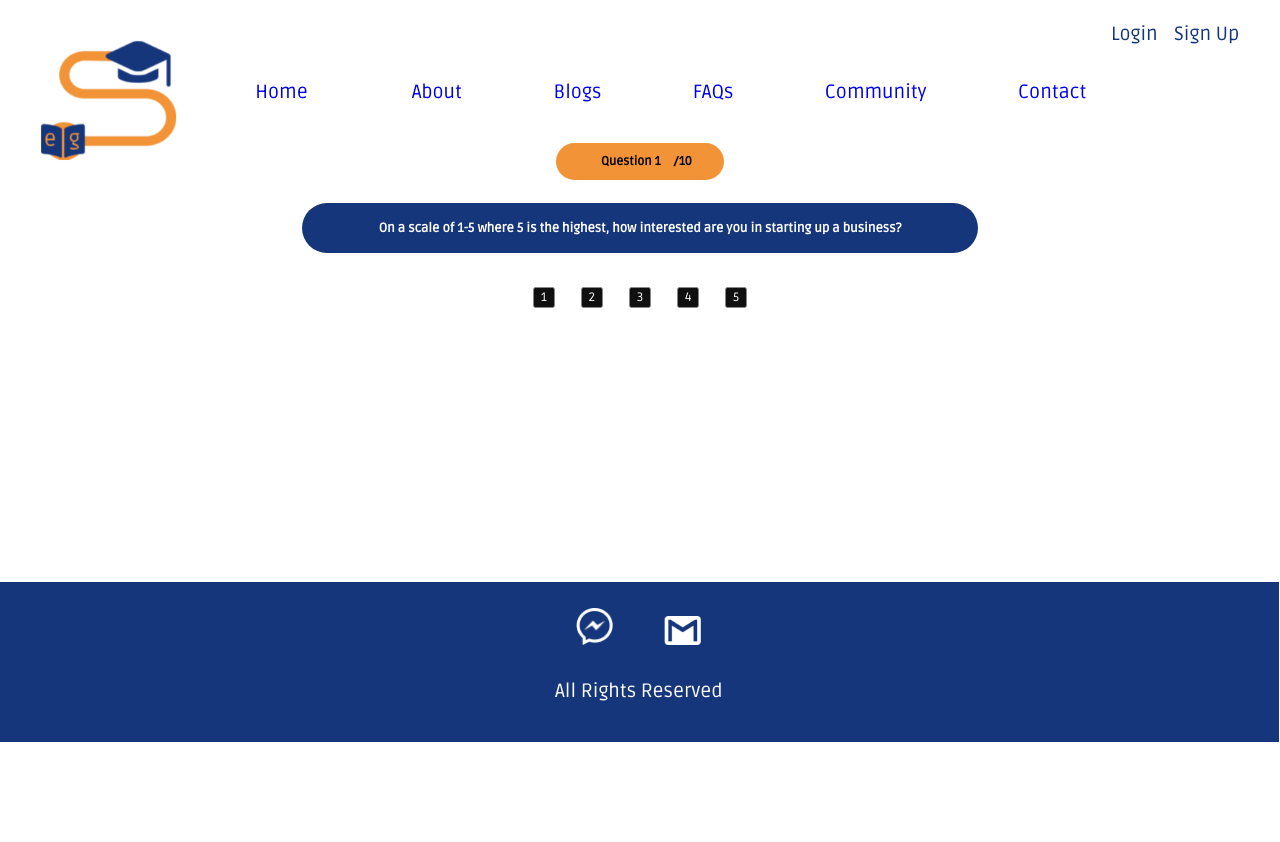
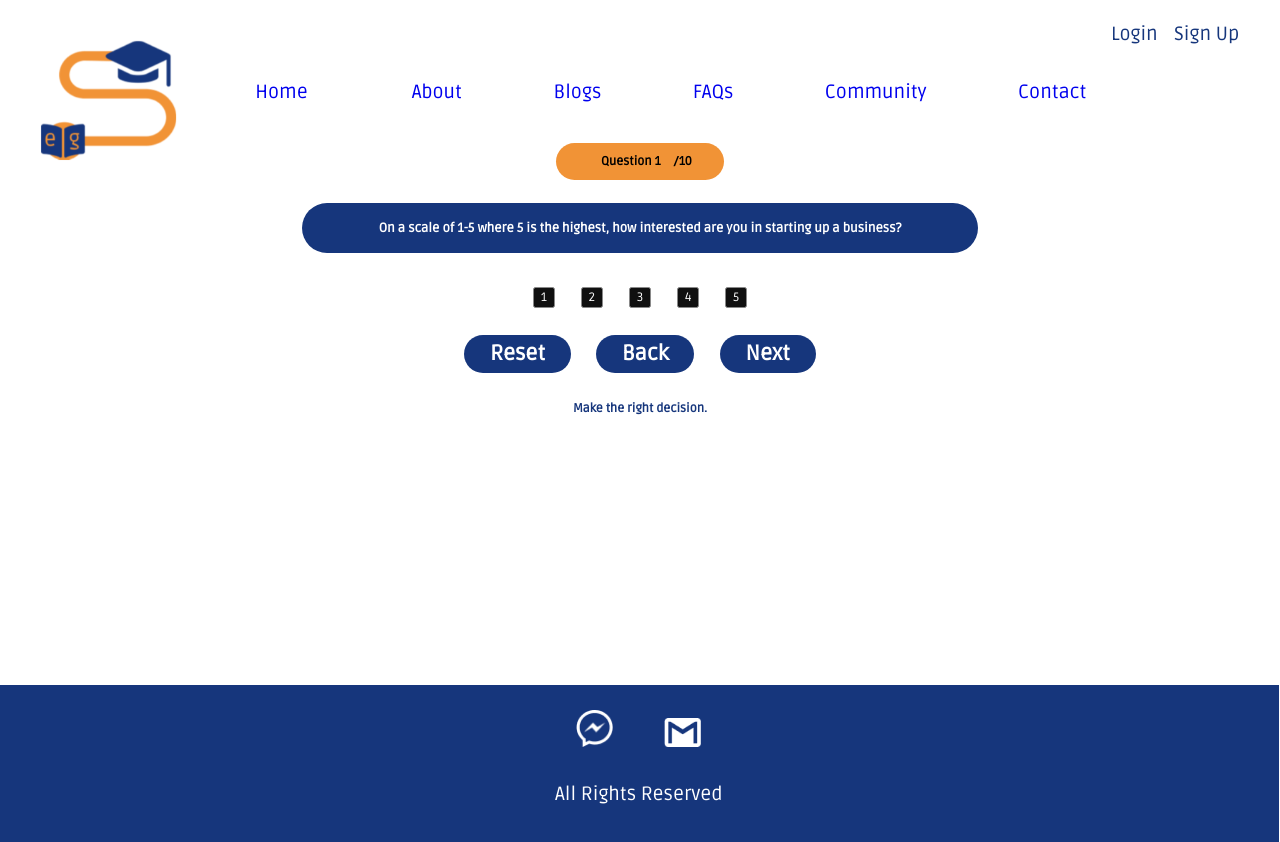
Before and after one commit to Atcha-Abe/eduguide-ver-4, a React (Create React App) app: page /gentest in a window 1280 px wide. Shown: the top 842 px of the page. Before the commit the page ends 800 px from the top, so only its background shows below. Built offline with nearby package versions, Linux system fonts and the light colour scheme.

Commit message:
updated gen and spec test buttons

```diff
--- a/src/generaltest/GenTest.js
+++ b/src/generaltest/GenTest.js
@@ -161,6 +161,21 @@ export default function GenTest() {
               </button>
             ))}
           </div>
+          <div>
+            <br></br>
+            <Link to="/gendesc" className="reg-btn">
+              Reset
+            </Link>
+            <Link to="/gentest" className="reg-btn">
+              Back
+            </Link>
+            <Link to="/gentest" className="reg-btn">
+              Next
+            </Link>
+          </div>
+          <p className="bottom_p">
+            <b>Make the right decision.</b>
+          </p>
         </>
       )}
     </div>
--- a/src/spectest/SpecTest1.js
+++ b/src/spectest/SpecTest1.js
@@ -162,6 +162,21 @@ export default function SpecTest1() {
               </button>
             ))}
           </div>
+          <div>
+            <br></br>
+            <Link to="/specdesc" className="reg-btn">
+              Reset
+            </Link>
+            <Link to="/spectest" className="reg-btn">
+              Back
+            </Link>
+            <Link to="/spectest" className="reg-btn">
+              Next
+            </Link>
+          </div>
+          <p className="bottom_p">
+            <b>Make the right decision.</b>
+          </p>
         </>
       )}
     </div>
--- a/src/spectest/SpecTest2.js
+++ b/src/spectest/SpecTest2.js
@@ -55,6 +55,18 @@ export default class SpecTest2 extends Component {
             Next
           </Link>
         </div>
+        <div>
+          <br></br>
+          <Link to="/specdesc" className="reg-btn">
+            Reset
+          </Link>
+          <Link to="/spectest" className="reg-btn">
+            Back
+          </Link>
+          <Link to="/spectest" className="reg-btn">
+            Next
+          </Link>
+        </div>
         <p className="bottom_p">
           <b>Make the right decision.</b>
         </p>
```
